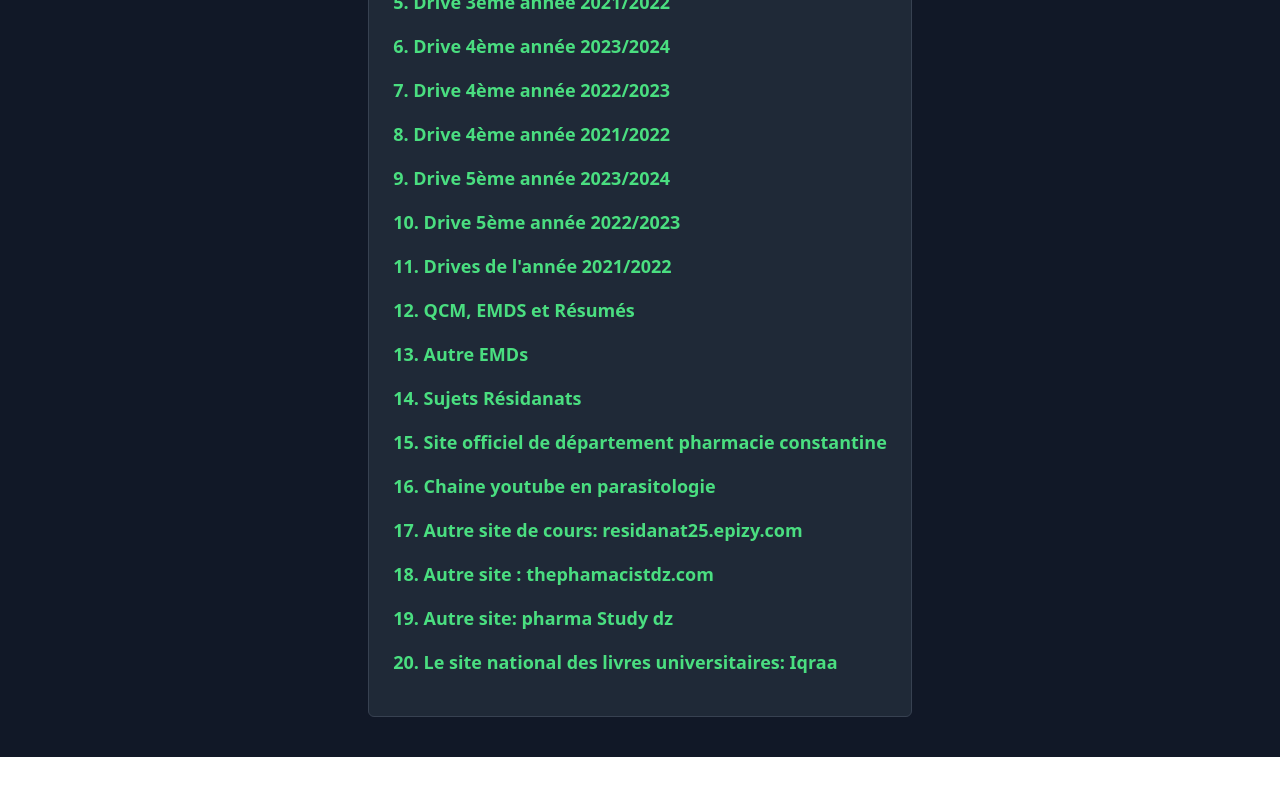
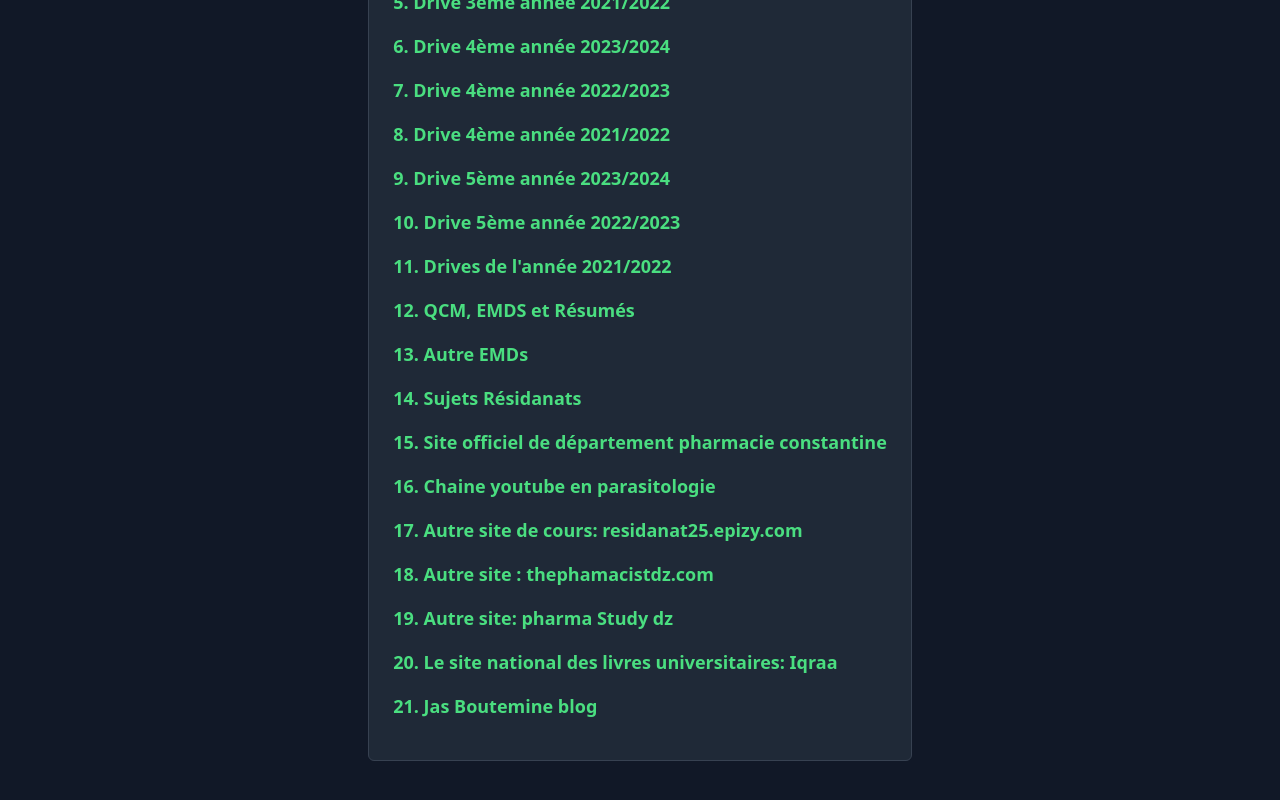
Before and after one commit to Abdelkrim-Saouchi/Residanat-site, a React (Vite) app: page /extra in a window 1280 px wide. Shown: the part 382-1182 px from the top of the page. Before the commit the page ends 1139 px from the top, so only its background shows below. Built offline with nearby package versions, Linux system fonts and the light colour scheme.

Commit message:
Update Extra links

```diff
--- a/src/data/extra.js
+++ b/src/data/extra.js
@@ -80,5 +80,9 @@ export const extra = {
       label: "20. Le site national des livres universitaires: Iqraa",
       path: "https://st.iqraa.opu.dz/",
     },
+    {
+      label: "21. Jas Boutemine blog",
+      path: "https://jas-boutemine.blogspot.com/2021/09/revision-residanat-pharmacie.html?fbclid=IwAR0_A_A4kpDTLBM9VwimguRzhIzqCDqrqFivqVBYEkrbSnuOktJB5CDN5vI#3",
+    },
   ],
 };
```
